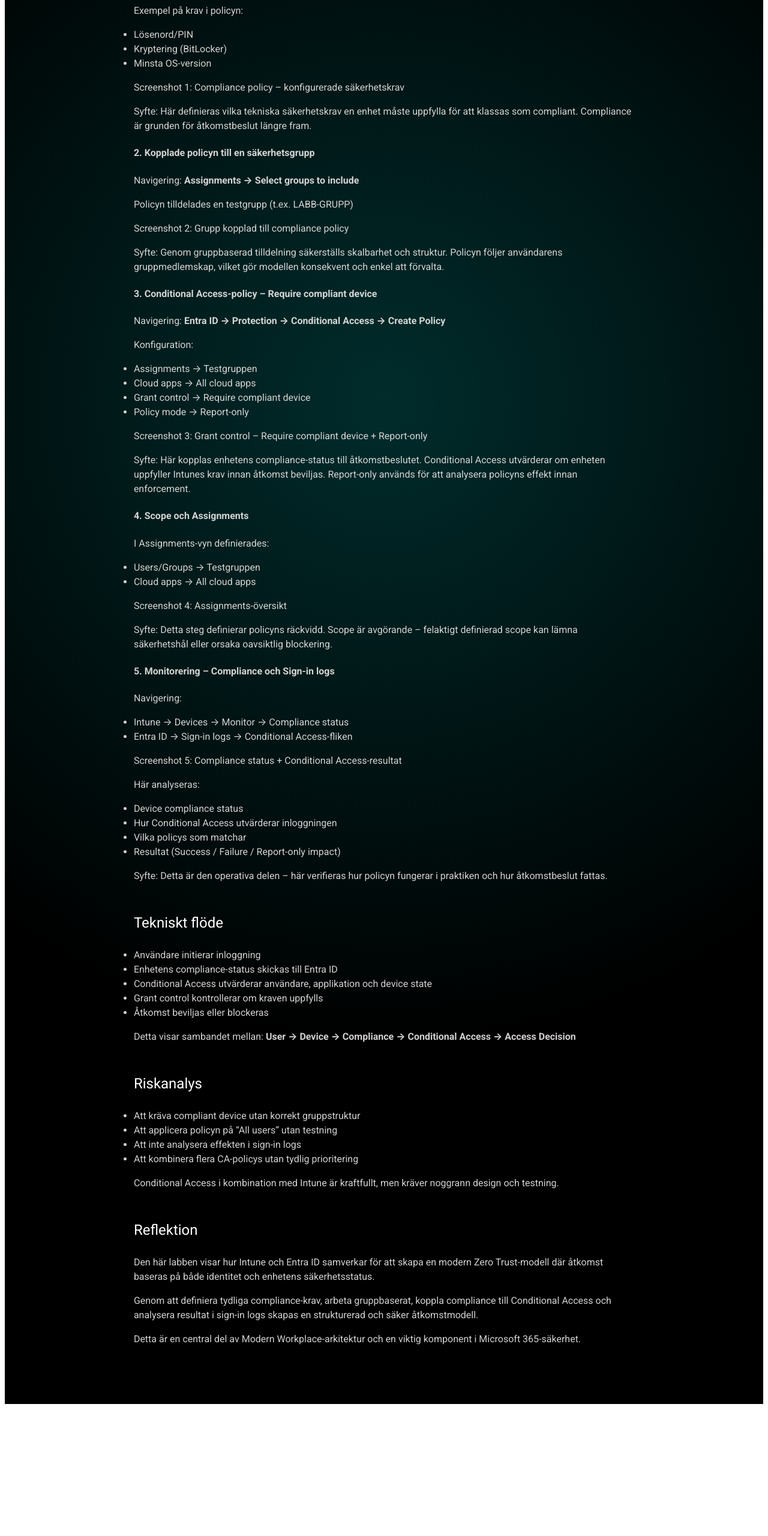
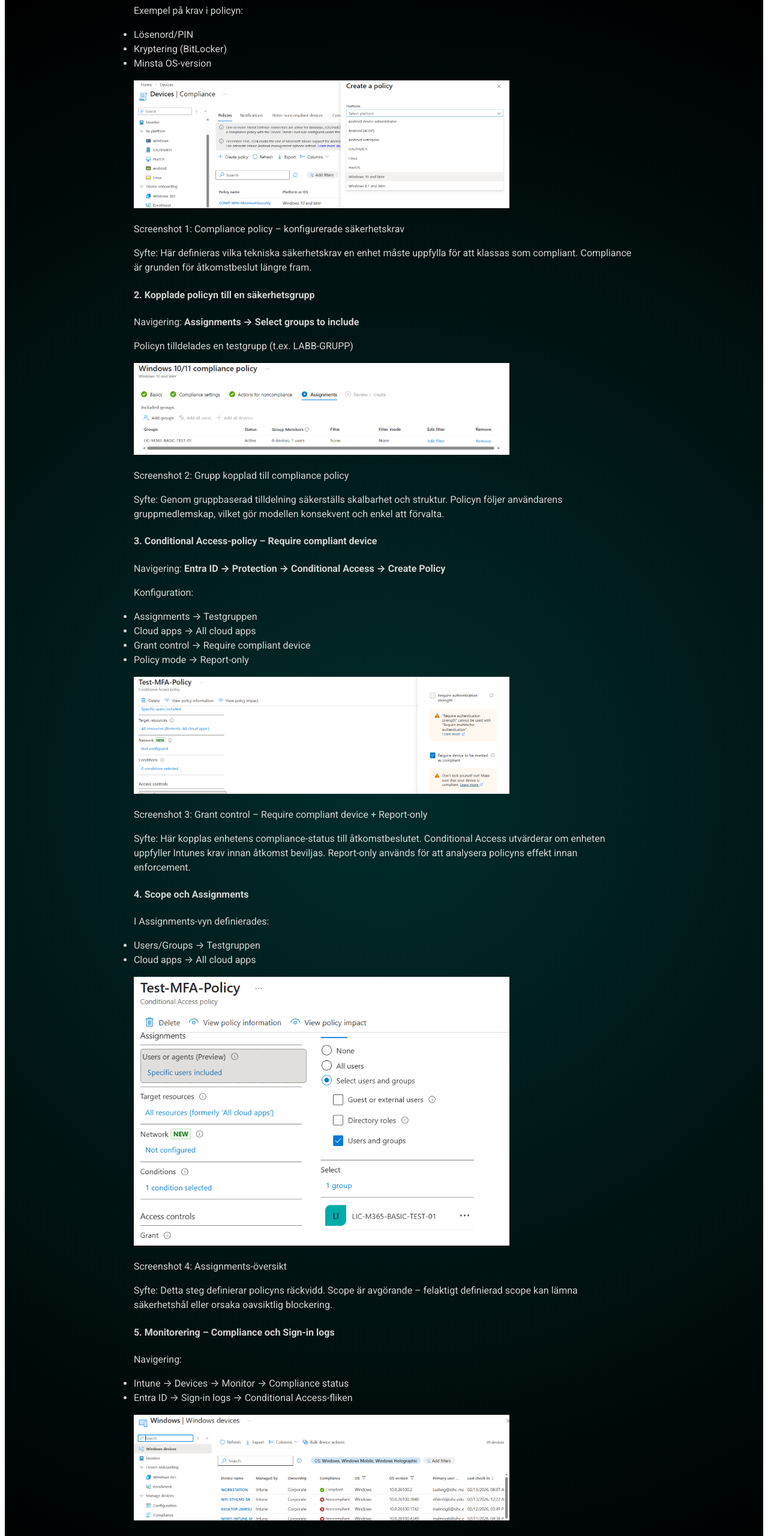
Before and after one commit to alexandsten/alex-andsten, a React (Vite) app: page /labb4 in a window 1280 px wide. Shown: the part 1020-3580 px from the top of the page at 60% size. Before the commit the page ends 3368 px from the top, so only its background shows below. Built offline with nearby package versions, Linux system fonts and the light colour scheme; a web font is replaced by a local one.

Commit message:
labbar bilder start

```diff
--- a/src/components/Labb4.jsx
+++ b/src/components/Labb4.jsx
@@ -9,6 +9,11 @@
 import fadeIn from 'react-animations/lib/fade-in';
 import { styled as muiCustomStyled } from '@mui/system';
 import MainMenu from './MainMenu';
+import labPic1 from '../img/labb4/labb4-bild1.png'
+import labPic2 from '../img/labb4/labb4-bild7.png'
+import labPic3 from '../img/labb4/labb4-bild10.png'
+import labPic4 from '../img/labb4/labb4-bild11.png'
+import labPic5 from '../img/labb4/labb4-bild23.png'
 
 const fadeAnimation = keyframes`${fadeIn}`;
 
@@ -178,6 +183,7 @@
               <li>Kryptering (BitLocker)</li>
               <li>Minsta OS-version</li>
             </ul>
+            <img src={labPic1} width="75%" />
             <p><em>Screenshot 1: Compliance policy – konfigurerade säkerhetskrav</em></p>
             <p>
               Syfte: Här definieras vilka tekniska säkerhetskrav en enhet måste uppfylla
@@ -189,6 +195,7 @@
             <h4>2. Kopplade policyn till en säkerhetsgrupp</h4>
             <p>Navigering: <strong>Assignments → Select groups to include</strong></p>
             <p>Policyn tilldelades en testgrupp (t.ex. LABB-GRUPP)</p>
+            <img src={labPic2} width="75%" />
             <p><em>Screenshot 2: Grupp kopplad till compliance policy</em></p>
             <p>
               Syfte: Genom gruppbaserad tilldelning säkerställs skalbarhet och struktur.
@@ -206,6 +213,7 @@
               <li>Grant control → Require compliant device</li>
               <li>Policy mode → Report-only</li>
             </ul>
+            <img src={labPic3} width="75%" />
             <p><em>Screenshot 3: Grant control – Require compliant device + Report-only</em></p>
             <p>
               Syfte: Här kopplas enhetens compliance-status till åtkomstbeslutet.
@@ -221,6 +229,7 @@
               <li>Users/Groups → Testgruppen</li>
               <li>Cloud apps → All cloud apps</li>
             </ul>
+            <img src={labPic4} width="75%" />
             <p><em>Screenshot 4: Assignments-översikt</em></p>
             <p>
               Syfte: Detta steg definierar policyns räckvidd.
@@ -235,6 +244,7 @@
               <li>Intune → Devices → Monitor → Compliance status</li>
               <li>Entra ID → Sign-in logs → Conditional Access-fliken</li>
             </ul>
+            <img src={labPic5} width="75%" />
             <p><em>Screenshot 5: Compliance status + Conditional Access-resultat</em></p>
             <p>Här analyseras:</p>
             <ul>
```
Also changed, not shown: src/img/labb4/labb4-bild23.png (added).
